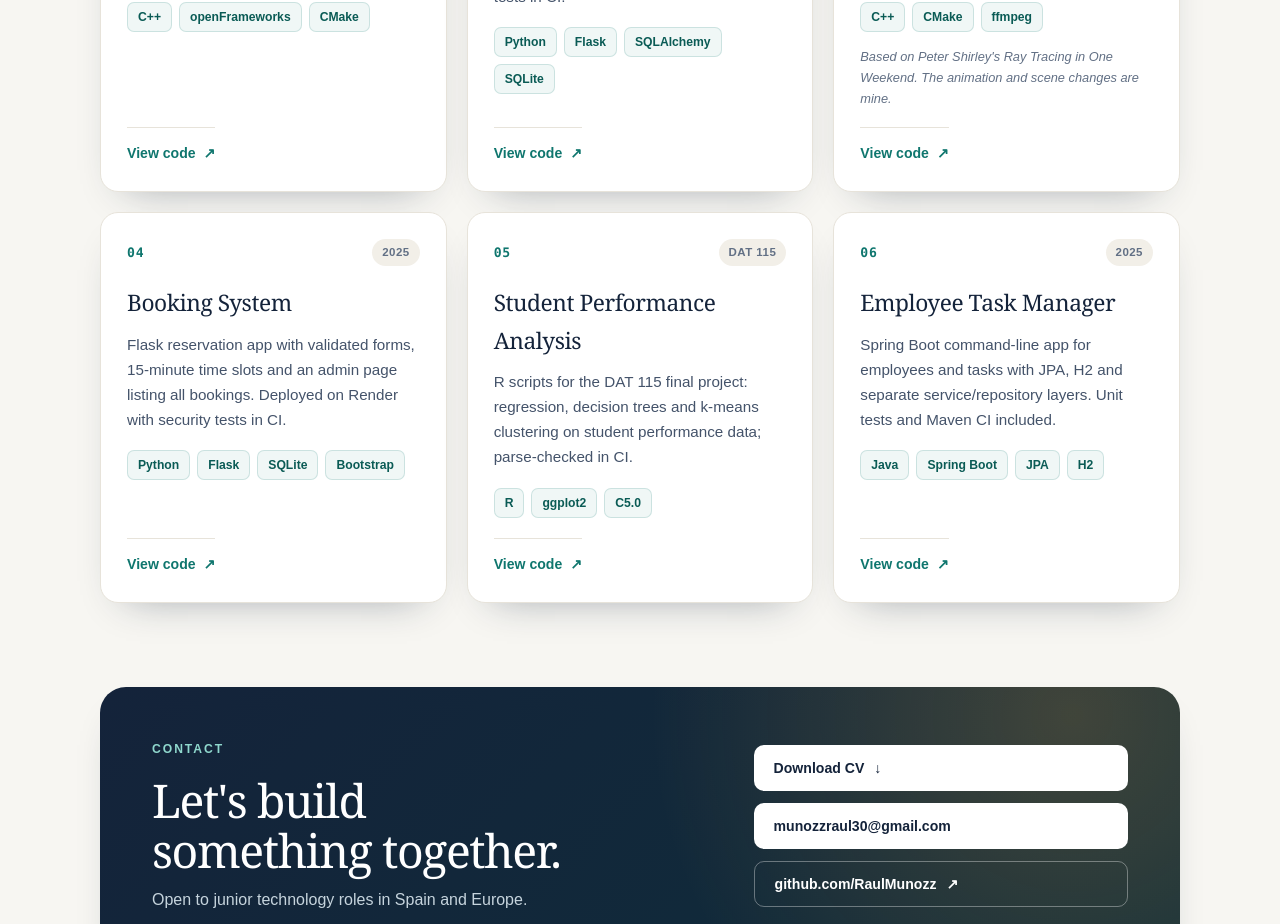
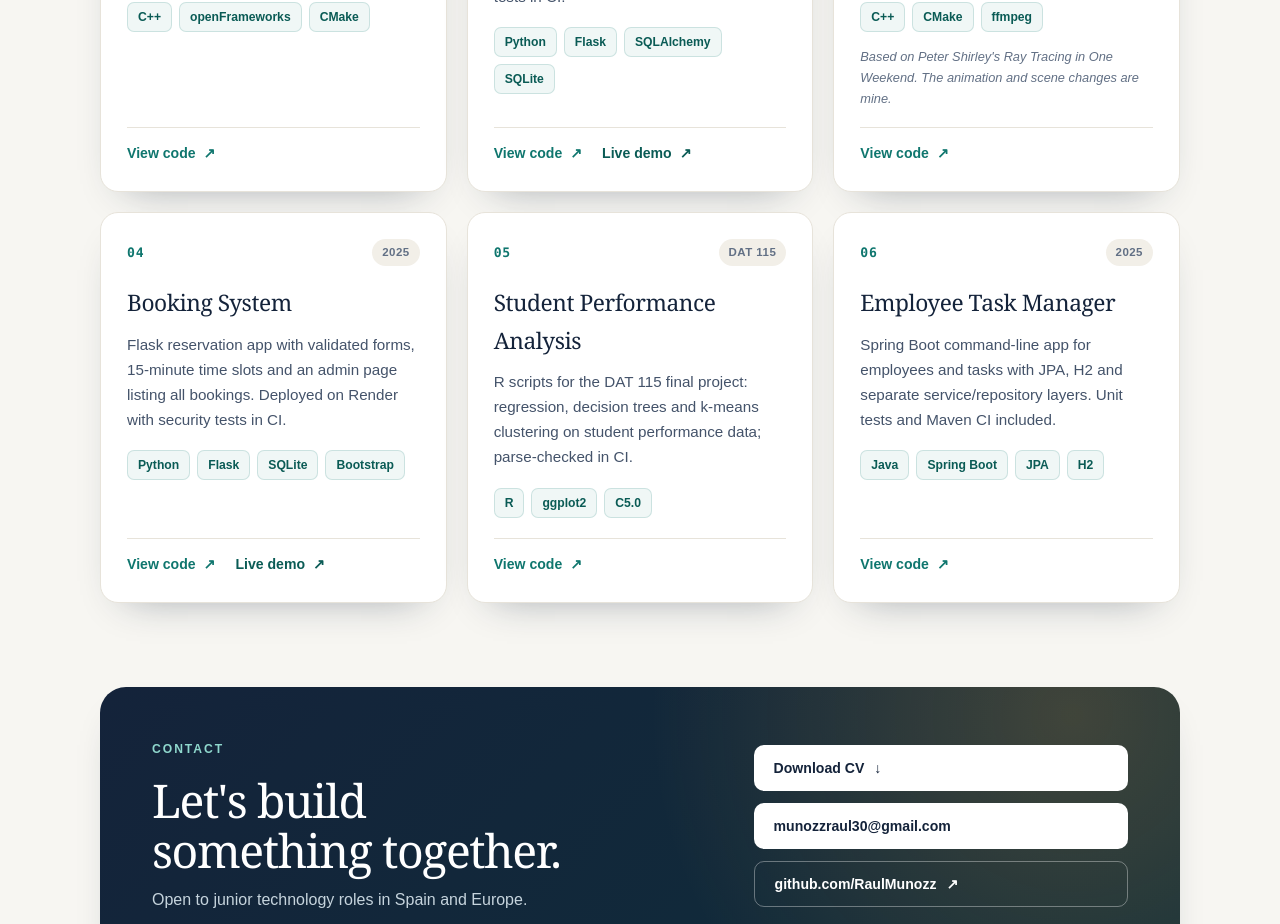
Before and after one commit to RaulMunozz/raulmunozz.github.io, a plain HTML site: page index.html in a window 1280 px wide. Shown: the part 1580-2504 px from the top of the page. Drawn offline with Linux system fonts and the light colour scheme.

Commit message:
Add verified live demo links
Link the working Autoescuela and Reservas demos with noopener noreferrer and wrap card actions.

```diff
--- a/index.html
+++ b/index.html
@@ -86,7 +86,9 @@
           <h3>Asteroid Destroyer</h3>
           <p>3D game made with openFrameworks: spaceship controls, missiles, collisions, four camera views, textures and sound. Sources are consistency-checked in CI.</p>
           <ul class="tech"><li>C++</li><li>openFrameworks</li><li>CMake</li></ul>
+          <div class="card-actions">
             <a class="card-link" href="https://github.com/RaulMunozz/asteroid-destroyer" target="_blank" rel="noopener noreferrer">View code <span aria-hidden="true">↗</span></a>
+          </div>
         </article>
 
         <article class="card">
@@ -94,7 +96,10 @@
           <h3>Autoescuela</h3>
           <p>Flask app for collecting driving-school availability with validated, CSRF-protected forms, role-based views and SQLite storage. Deployed on Render with security tests in CI.</p>
           <ul class="tech"><li>Python</li><li>Flask</li><li>SQLAlchemy</li><li>SQLite</li></ul>
+          <div class="card-actions">
             <a class="card-link" href="https://github.com/RaulMunozz/autoescuela-demo" target="_blank" rel="noopener noreferrer">View code <span aria-hidden="true">↗</span></a>
+            <a class="card-demo" href="https://autoescuela-demo.onrender.com" target="_blank" rel="noopener noreferrer">Live demo <span aria-hidden="true">↗</span></a>
+          </div>
         </article>
 
         <article class="card">
@@ -103,7 +108,9 @@
           <p>Ray tracer in C++ with spheres, materials and textures. It renders an animated scene to image frames, converted to video with ffmpeg; compiled in CI.</p>
           <ul class="tech"><li>C++</li><li>CMake</li><li>ffmpeg</li></ul>
           <p class="note">Based on Peter Shirley's <em>Ray Tracing in One Weekend</em>. The animation and scene changes are mine.</p>
+          <div class="card-actions">
             <a class="card-link" href="https://github.com/RaulMunozz/ray-tracer-cpp" target="_blank" rel="noopener noreferrer">View code <span aria-hidden="true">↗</span></a>
+          </div>
         </article>
 
         <article class="card">
@@ -111,7 +118,10 @@
           <h3>Booking System</h3>
           <p>Flask reservation app with validated forms, 15-minute time slots and an admin page listing all bookings. Deployed on Render with security tests in CI.</p>
           <ul class="tech"><li>Python</li><li>Flask</li><li>SQLite</li><li>Bootstrap</li></ul>
+          <div class="card-actions">
             <a class="card-link" href="https://github.com/RaulMunozz/flask-reservas" target="_blank" rel="noopener noreferrer">View code <span aria-hidden="true">↗</span></a>
+            <a class="card-demo" href="https://flask-reservas.onrender.com" target="_blank" rel="noopener noreferrer">Live demo <span aria-hidden="true">↗</span></a>
+          </div>
         </article>
 
         <article class="card">
@@ -119,7 +129,9 @@
           <h3>Student Performance Analysis</h3>
           <p>R scripts for the DAT 115 final project: regression, decision trees and k-means clustering on student performance data; parse-checked in CI.</p>
           <ul class="tech"><li>R</li><li>ggplot2</li><li>C5.0</li></ul>
+          <div class="card-actions">
             <a class="card-link" href="https://github.com/RaulMunozz/student-performance-analysis" target="_blank" rel="noopener noreferrer">View code <span aria-hidden="true">↗</span></a>
+          </div>
         </article>
 
         <article class="card">
@@ -127,7 +139,9 @@
           <h3>Employee Task Manager</h3>
           <p>Spring Boot command-line app for employees and tasks with JPA, H2 and separate service/repository layers. Unit tests and Maven CI included.</p>
           <ul class="tech"><li>Java</li><li>Spring Boot</li><li>JPA</li><li>H2</li></ul>
+          <div class="card-actions">
             <a class="card-link" href="https://github.com/RaulMunozz/employee-task-manager" target="_blank" rel="noopener noreferrer">View code <span aria-hidden="true">↗</span></a>
+          </div>
         </article>
       </div>
     </section>
--- a/styles.css
+++ b/styles.css
@@ -441,20 +441,29 @@ a:hover { text-decoration: none; }
   font-style: italic;
 }
 
-.card-link {
+.card-actions {
+  display: flex;
+  flex-wrap: wrap;
+  gap: 12px 20px;
+  margin-top: auto;
+  padding-top: 14px;
+  border-top: 1px solid var(--line);
+}
+.card-link,
+.card-demo {
   display: inline-flex;
   align-items: center;
   gap: 8px;
   width: fit-content;
-  margin-top: auto;
-  padding-top: 14px;
-  border-top: 1px solid var(--line);
   color: var(--teal);
   font-size: 0.88rem;
   font-weight: 700;
 }
-.card-link span { transition: transform 0.2s ease; }
-.card-link:hover span { transform: translate(3px, -3px); }
+.card-demo { color: var(--teal-dark); }
+.card-link span,
+.card-demo span { transition: transform 0.2s ease; }
+.card-link:hover span,
+.card-demo:hover span { transform: translate(3px, -3px); }
 
 /* Contact */
 
```
Lines whose indentation alone changed are shown as unchanged.
